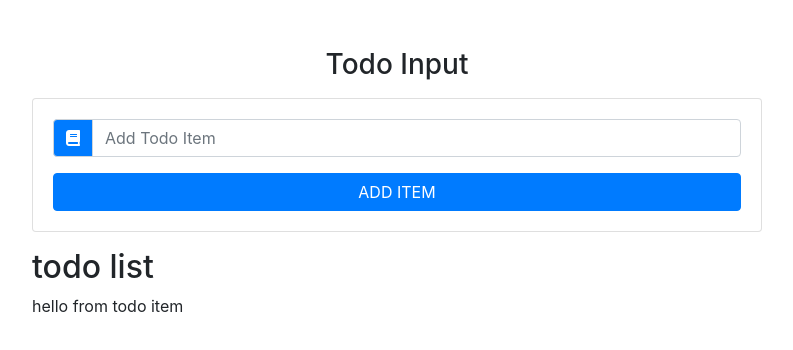
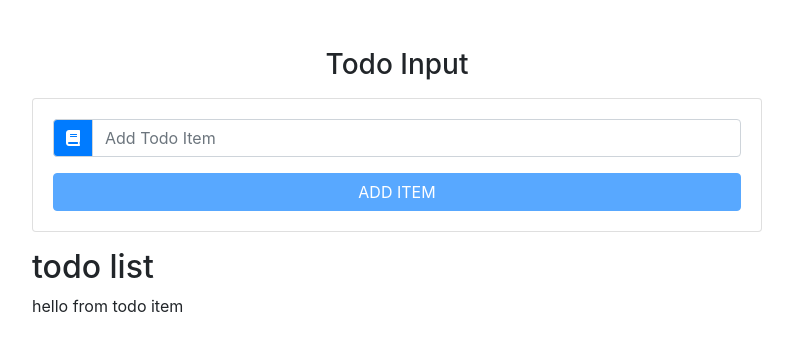
Before and after one commit to isijolatosin/react-todo-list, a React (Create React App) app: page / in a window 1280 px wide. Shown: the top 350 px of the page, without its empty margins (243-1036 px from the left). Built offline with nearby package versions, Linux system fonts and the light colour scheme.

Commit message:
edit item function completed

```diff
--- a/src/components/TodoInput.js
+++ b/src/components/TodoInput.js
@@ -22,9 +22,14 @@
           </div>
           <button
             type='submit'
-            className='btn btn-block btn-primary mt-3 text-uppercase'
+            disabled={item ? false : true}
+            className={
+              editItem
+                ? 'btn btn-block btn-success mt-3 text-uppercase'
+                : 'btn btn-block btn-primary mt-3 text-uppercase'
+            }
           >
-            add item
+            {editItem ? 'edit item' : 'add item'}
           </button>
         </form>
       </div>
```
